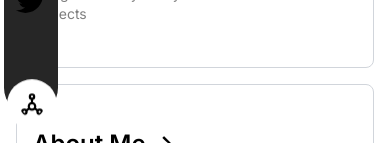
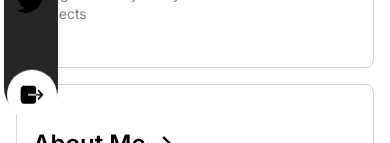
Before and after one commit to sujit-shrc/portfolio, a Next.js app: page / in a window 390 px wide. Both pictures are taken after a click on the icon 32 px from the left and 800 px from the top of the page. Shown: the part 701-844 px from the top of the page. Built offline with nearby package versions, Linux system fonts and the light colour scheme; some icons are missing.

Commit message:
social links exit icon

```diff
--- a/components/Header/index.tsx
+++ b/components/Header/index.tsx
@@ -4,6 +4,7 @@ import { useState } from "react";
 import { FaLinkedinIn } from "react-icons/fa";
 import { FaFilePdf } from "react-icons/fa6";
 import { ImGithub } from "react-icons/im";
+import { IoExit } from "react-icons/io5";
 import { GrTwitter } from "react-icons/gr";
 import { PiInstagramLogoFill } from "react-icons/pi";
 import { TbSocial } from "react-icons/tb";
@@ -52,7 +53,20 @@ const Header: React.FC = () => {
       </div>
 
       {/* Mobile View for Social links */}
-      <TbSocial size={50} className="sm:hidden fixed left-[7px] bottom-0 z-50 bg-white text-black rounded-full cursor-pointer p-3 mb-3 animate-bounce ${showSocialLinks ? 'animate-none' : ''}`}" onClick = {toggleSocialLinks} />
+      {showSocialLinks ? (
+        <IoExit
+          size={50}
+          className="sm:hidden fixed left-[7px] bottom-0 z-50 bg-white text-black rounded-full cursor-pointer p-3 mb-3 animate-bounce"
+          onClick={toggleSocialLinks}
+        />
+      ) : (
+        <TbSocial
+          size={50}
+          className="sm:hidden fixed left-[7px] bottom-0 z-50 bg-white text-black rounded-full cursor-pointer p-3 mb-3 animate-bounce"
+          onClick={toggleSocialLinks}
+        />
+      )}
+
        {showSocialLinks && (
         <div className="sm:hidden fixed left-1 bottom-7 py-2 pb-12 bg-neutral-800 rounded-full">
           {socialLinks.map((link, index) => (
```
